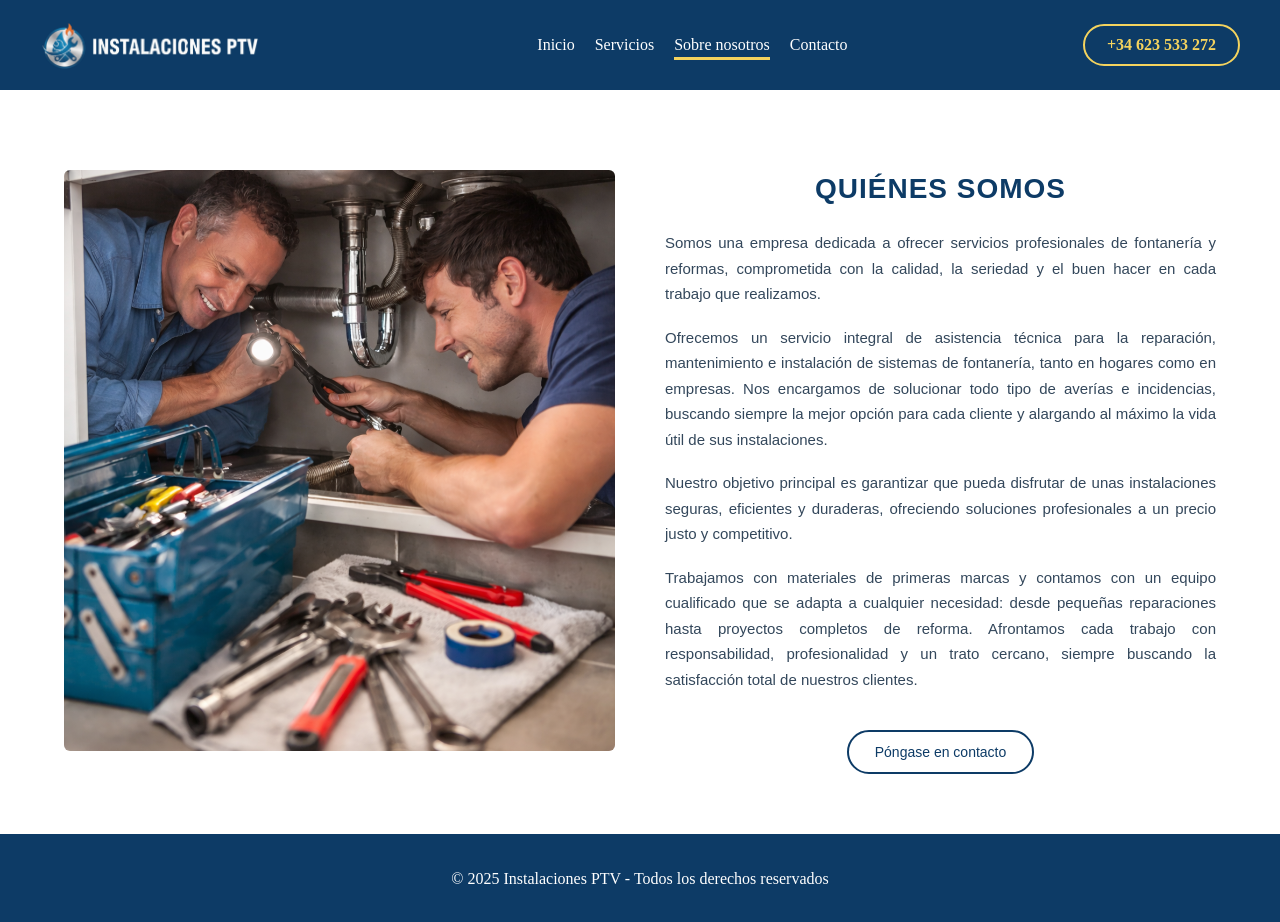
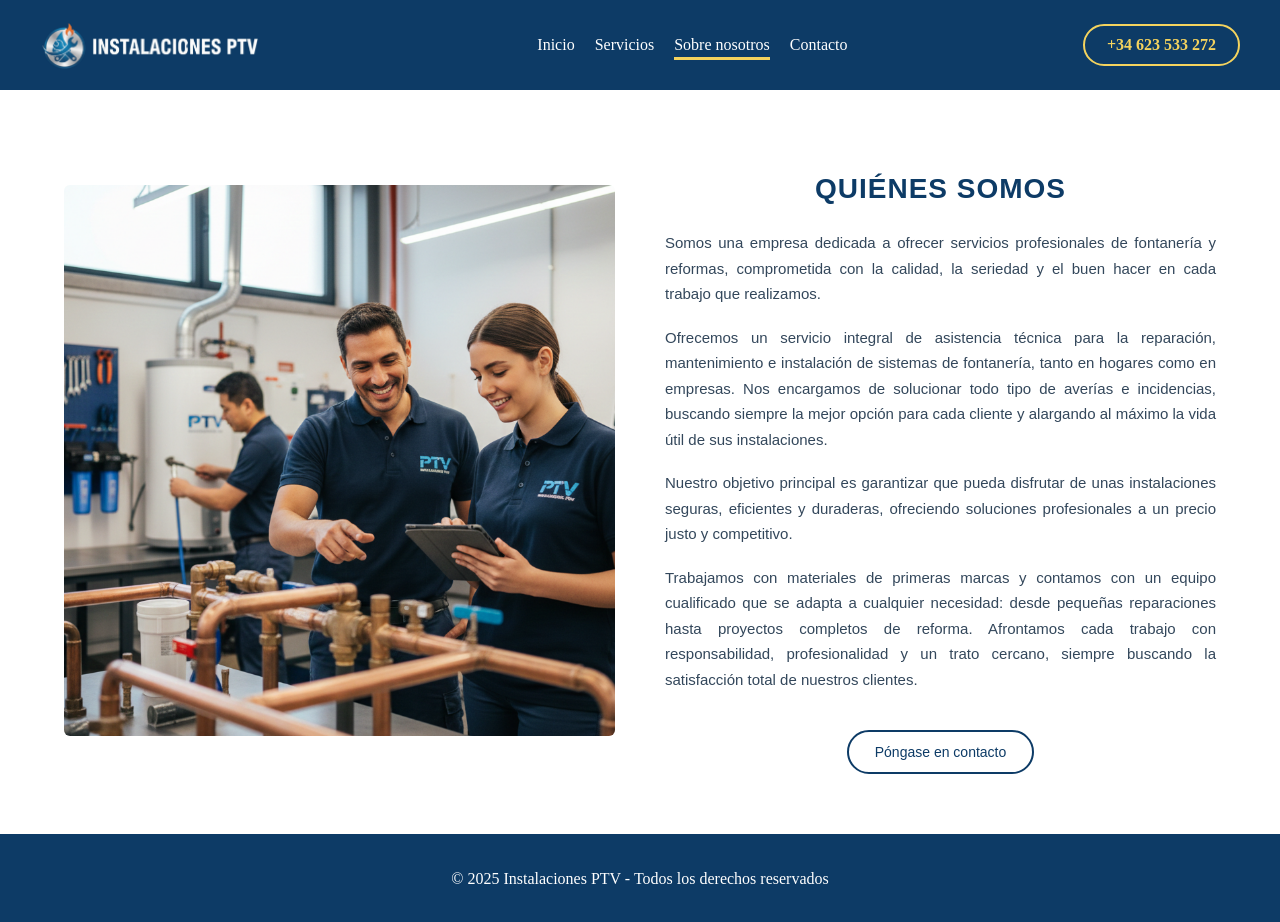
Before and after one commit to AdrianSanPedroTorralba/Web-Fontaneria, an Angular app: page /sobreNosotros in a window 1280 px wide. Built offline with nearby package versions, Linux system fonts and the light colour scheme.

Commit message:
style: sobre nosotros

```diff
--- a/src/app/pages/sobre-nosotros/sobre-nosotros.html
+++ b/src/app/pages/sobre-nosotros/sobre-nosotros.html
@@ -12,7 +12,7 @@
     <div class="about-container">
 
         <div class="about-image">
-            <img src="assets/img/equipo.png" alt="Equipo de fontanería trabajandos">
+            <img src="assets/img/sobre_nosotros.png" alt="Equipo de fontanería trabajandos">
         </div>
 
         <div class="about-content">
```
Also changed, not shown: public/assets/img/sobre_nosotros.png (added).
